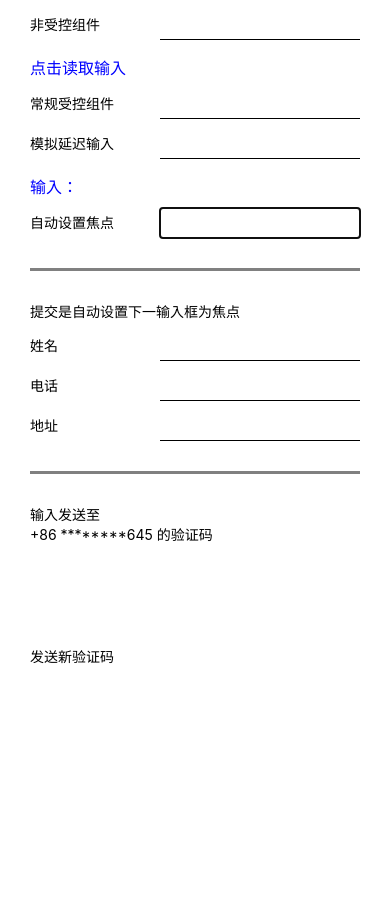
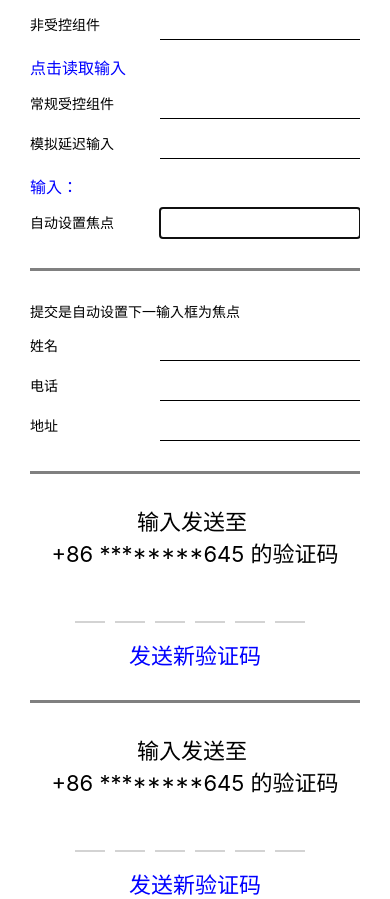
Before and after one commit to hdouhua/hybrid-mobile-app, a React Native app in the folder AwesomeProject/: screen / in a window 390 px wide. Before the commit the page ends 844 px from the top, so only its background shows below. Built offline with nearby package versions, Linux system fonts and the light colour scheme.

Commit message:
[add]: code verification v2

```diff
--- a/AwesomeProject/src/c07/App.jsx
+++ b/AwesomeProject/src/c07/App.jsx
@@ -1,20 +1,24 @@
 import React from 'react';
-import {SafeAreaView} from 'react-native';
+import {SafeAreaView, ScrollView} from 'react-native';
 
 import UncontrolledTextInput from './UncontrolledTextInput';
 import ControlledTextInput from './ControlledTextInput';
 import AutoFocusTextInput from './AutoFocusTextInput';
 import AutoNextFocusTextInput from './AutoNextFocusTextInput';
 import CodeVerification from './homework';
+import CodeVerificationV2 from './CodeVerificationV2';
 
 export default function App() {
   return (
     <SafeAreaView style={{marginHorizontal: 30}}>
-      <UncontrolledTextInput />
-      <ControlledTextInput />
-      <AutoFocusTextInput />
-      <AutoNextFocusTextInput />
-      <CodeVerification />
+      <ScrollView>
+        <UncontrolledTextInput />
+        <ControlledTextInput />
+        <AutoFocusTextInput />
+        <AutoNextFocusTextInput />
+        <CodeVerification />
+        <CodeVerificationV2 />
+      </ScrollView>
     </SafeAreaView>
   );
 }
--- /dev/null
+++ b/AwesomeProject/src/c07/CodeVerificationV2.tsx
@@ -0,0 +1,88 @@
+import React, {useCallback, useRef, useState} from 'react';
+import {View, TextInput, Text, Alert, Pressable} from 'react-native';
+
+import {Styles} from './Styles';
+
+const CODE_LENGTH = 6;
+
+export default function CodeVerificationV2() {
+  const inputRef = useRef<TextInput>(null);
+  const [text, setText] = useState('');
+  const [focused, setFocused] = useState(false);
+  const codes = text.split('');
+
+  const handlePress = useCallback(() => {
+    inputRef.current.focus();
+  }, []);
+  const handleFocus = useCallback(() => {
+    setFocused(true);
+  }, []);
+  const handleBlur = useCallback(() => {
+    setFocused(false);
+  }, []);
+  const handleChange = value => {
+    if (text.length >= CODE_LENGTH) {
+      handleSubmit();
+    } else {
+      let newText = (text + value).slice(0, CODE_LENGTH);
+      setText(newText);
+    }
+  };
+  const handleKeyPress = e => {
+    if (e.nativeEvent.key === 'Backspace') {
+      let newText = text.slice(0, text.length - 1);
+      setText(newText);
+    }
+  };
+  const handleSubmit = () => {
+    if (text.length >= CODE_LENGTH) {
+      Alert.alert('Verification Code', text);
+    }
+  };
+  const handleResend = () => {
+    Alert.alert('已请求新验证码！');
+  };
+
+  return (
+    <>
+      <View style={Styles.newFormField} />
+      <View style={Styles.cvContainer}>
+        <Text style={Styles.cvHeader}>
+          输入发送至 {'\n'}+86 ********645 的验证码
+        </Text>
+
+        <Pressable onPress={handlePress}>
+          <View style={Styles.cv2_wrap}>
+            <TextInput
+              ref={inputRef}
+              value=""
+              style={Styles.cv2_input}
+              onFocus={handleFocus}
+              onBlur={handleBlur}
+              onChangeText={handleChange}
+              onKeyPress={handleKeyPress}
+              onSubmitEditing={handleSubmit}
+            />
+            {[...Array(CODE_LENGTH).keys()].map(index => {
+              const selected = codes.length === index;
+              const filled =
+                codes.length === CODE_LENGTH && index === CODE_LENGTH - 1;
+              return (
+                <View style={Styles.cv2_display} key={index}>
+                  <Text style={Styles.cv2_text}>{codes[index] || ''}</Text>
+                  {(selected || filled) && focused && (
+                    <View style={Styles.cv2_shadows} />
+                  )}
+                </View>
+              );
+            })}
+          </View>
+        </Pressable>
+
+        <Text style={Styles.cvNewCode} onPress={handleResend}>
+          发送新验证码
+        </Text>
+      </View>
+    </>
+  );
+}
--- a/AwesomeProject/src/c07/Styles.js
+++ b/AwesomeProject/src/c07/Styles.js
@@ -26,33 +26,72 @@ export const Styles = StyleSheet.create({
     borderTopWidth: 3,
     borderColor: 'grey',
   },
-  // verification code
-  vcContainer: {
+  // code verification v1
+  cvContainer: {
     flexDirection: 'column',
     alignItems: 'center',
   },
-  vcHeader: {
+  cvHeader: {
     textAlign: 'center',
     fontSize: 22,
     fontWeight: '400',
   },
-  vcInputContainer: {
+  cvInputContainer: {
     flexDirection: 'row',
     alignItems: 'center',
-    marginTop: 20,
-    marginBottom: 20,
+    marginTop: 10,
+    marginBottom: 15,
   },
-  vcInputItem: {
-    fontSize: 18,
+  cvInputItem: {
+    fontSize: 22,
     fontWeight: '400',
     textAlign: 'center',
-    width: 20,
+    width: 30,
+    height: 45,
+    borderBottomColor: 'lightgrey',
     borderBottomWidth: 2,
     marginRight: 10,
   },
-  vcNewCode: {
+  cvNewCode: {
     fontSize: 22,
     fontWeight: '400',
     color: 'blue',
   },
+  // code verification v2
+  cv2_wrap: {
+    position: 'relative',
+    flexDirection: 'row',
+    marginTop: 10,
+    marginBottom: 15,
+  },
+  cv2_input: {
+    position: 'absolute',
+    width: 30,
+    top: 0,
+    bottom: 0,
+    backgroundColor: 'transparent',
+    opacity: 0,
+  },
+  cv2_display: {
+    borderBottomWidth: 2,
+    borderBottomColor: 'lightgrey',
+    width: 30,
+    height: 45,
+    marginRight: 10,
+    alignItems: 'center',
+    justifyContent: 'center',
+    overflow: 'visible',
+  },
+  cv2_text: {
+    fontSize: 22,
+  },
+  cv2_shadows: {
+    position: 'absolute',
+    left: -4,
+    top: -4,
+    bottom: -4,
+    right: -4,
+    borderColor: 'lightblue',
+    borderWidth: 4,
+  },
 });
```
Also changed, not shown: 1 other file (tests, documents, lock files or other folders).
